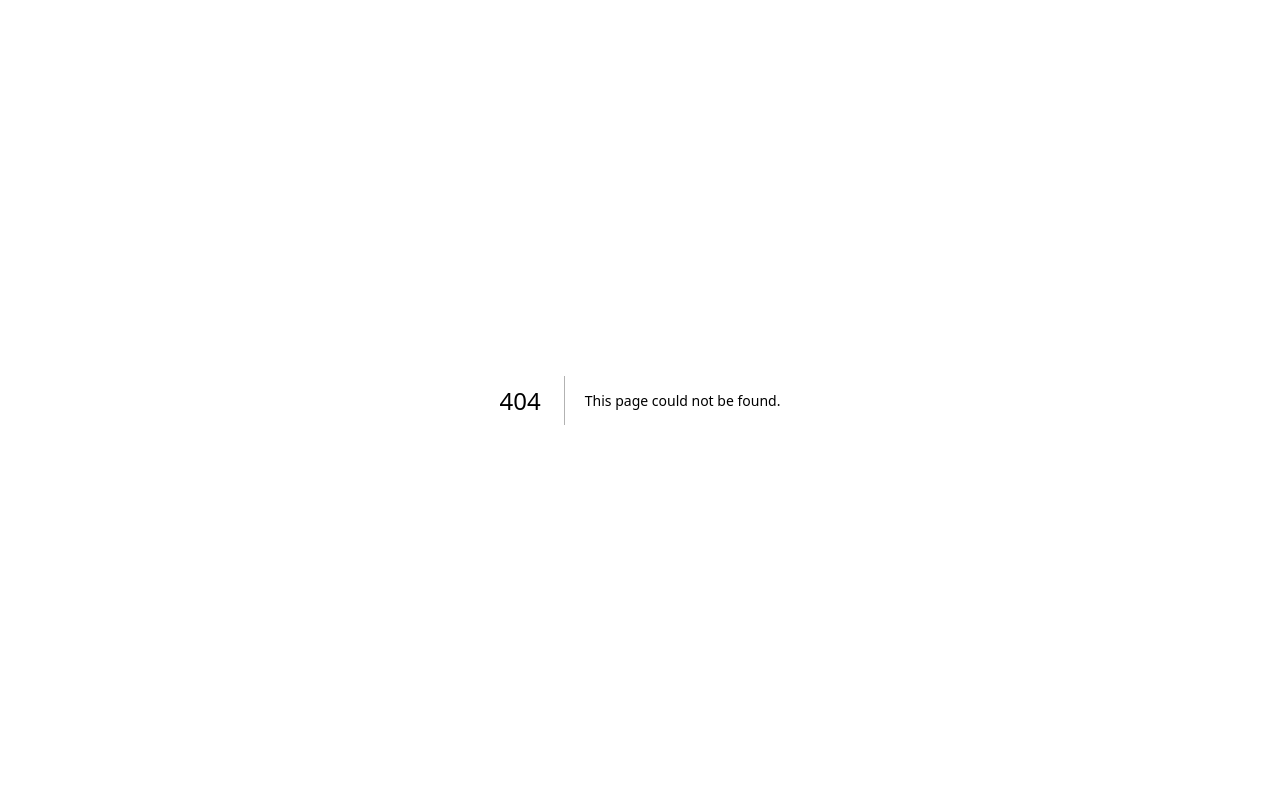
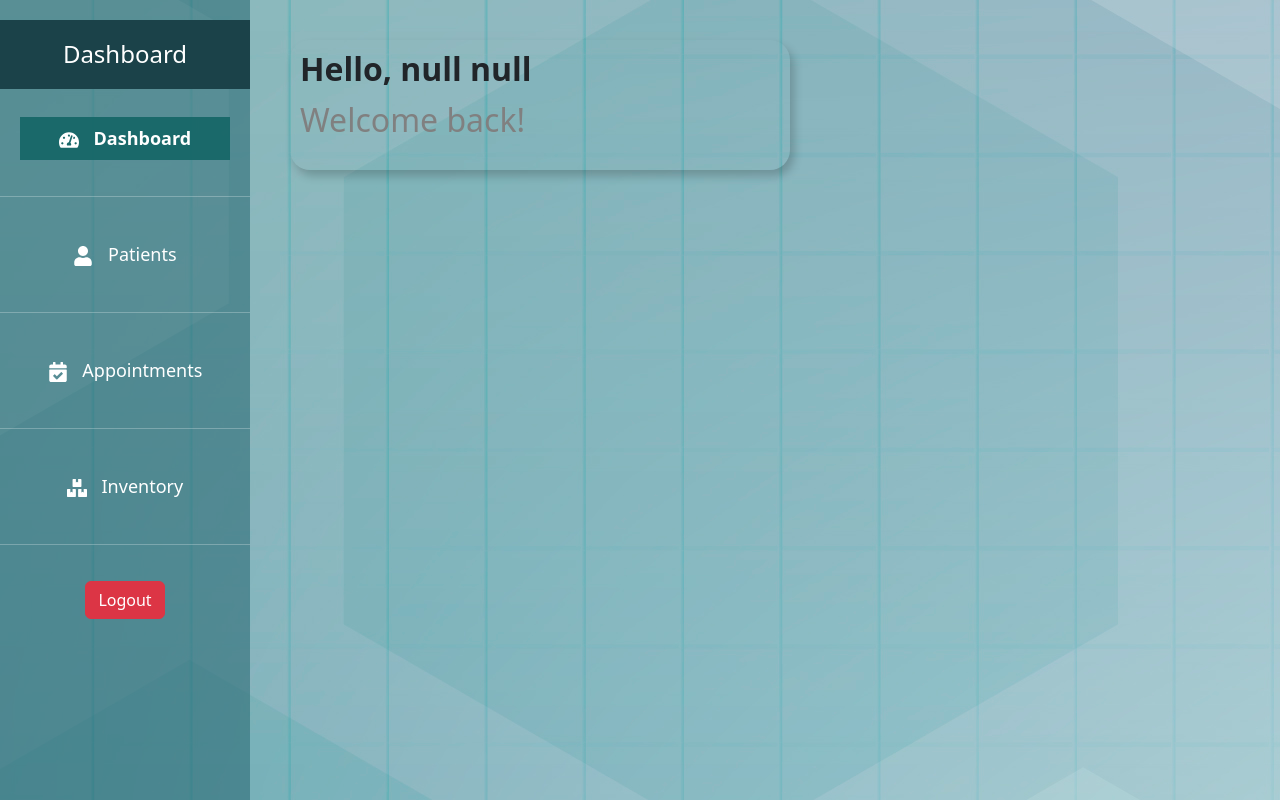
Before and after one commit to TharuHiru/Medical_Center_Management_System, a Next.js app in the folder frontend/: page /AssistantDashboard/dashboard in a window 1280 px wide. Before the commit this address had no page. Built offline with nearby package versions, Linux system fonts and the light colour scheme; no server answers.

Commit message:
updated the folder structure and some CSS

```diff
--- a/frontend/src/Styles/sideNavBar.css
+++ b/frontend/src/Styles/sideNavBar.css
@@ -59,6 +59,12 @@
   align-items: center;
 }
 
+.nav-link.active {
+  background-color: #116363db; /* Highlighted tab color */
+  color: white;
+  font-weight: bold;
+}
+
 span {
   margin-left: 16px;
 }
--- /dev/null
+++ b/frontend/src/app/AssistantDashboard/dashboard/page.js
@@ -0,0 +1,39 @@
+"use client";
+
+import React, { useState } from "react";
+import { useSearchParams, useRouter } from "next/navigation";
+import "../../../Styles/AssistantDashboard.css";
+import "../../../Styles/loginForms.css";
+import AssistNavBar from "../../../components/assistantSideBar";
+import { FaUser, FaBoxes, FaPlay } from "react-icons/fa";
+
+import AddPatientModal from "../../../components/addPatientModel";
+
+function AssistantDashboard() {
+  const router = useRouter();
+
+  const searchParams = useSearchParams(); // get the search parameters from the URL
+  const username = `${searchParams.get("firstname")} ${searchParams.get("lastname")}`;
+
+  // Dummy logout function (replace with actual logout logic)
+  const logout = () => {
+    console.log("Logging out...");
+    router.push("/login"); // Redirect to login page after logout
+  };
+
+  return (
+    <div className="dashboard-container">
+      {/* Vertical Navigation Bar */}
+      <AssistNavBar onLogout={logout} />
+
+      <div className="content-area">
+        <div className="greeting-container">
+          <h5 className="assistant-name">Hello, {username}</h5>
+          <p className="greeting-text">Welcome back!</p>
+        </div>
+      </div>
+    </div>
+  );
+}
+
+export default AssistantDashboard;
--- a/frontend/src/app/AssistantLogin/page.js
+++ b/frontend/src/app/AssistantLogin/page.js
@@ -22,7 +22,7 @@ const AssistantLogin = () => {
           toast.success("Logged in successfully!");
           localStorage.setItem("AssistToken", data.token);
 
-          router.push(`/AssistantDashboard?firstname=${data.user.firstName}&lastname=${data.user.lastName}`); // Redirect to the dashboard
+          router.push(`/AssistantDashboard/dashboard?firstname=${data.user.firstName}&lastname=${data.user.lastName}`); // Redirect to the dashboard
         }
         else {
           console.error("Login Failed:", data.message); // messgae for Debugging
--- a/frontend/src/components/assistantSideBar.js
+++ b/frontend/src/components/assistantSideBar.js
@@ -1,33 +1,46 @@
-// src/components/VerticalNavBar.js
-import React from 'react';
-import Link from 'next/link';
+"use client";
+
+import React from "react";
+import Link from "next/link";
+import { usePathname } from "next/navigation";
 import { FaTachometerAlt, FaCalendarCheck, FaBoxes, FaUser } from "react-icons/fa";
+import "../Styles/sideNavBar.css";
 
 const AssistNavBar = ({ onLogout }) => {
+  const pathname = usePathname(); // Get current route
+
   return (
     <div className="vertical-nav">
       <h4>Dashboard</h4>
       <ul className="nav flex-column dsh-nav-items">
         <li className="nav-item">
-          <Link href="/" className="nav-link">
+          <Link href="/AssistantDashboard/dashboard"
+          className={`nav-link ${pathname === "/AssistantDashboard/dashboard" ? "active" : ""}`}>
             <FaTachometerAlt className="nav-icon" /> Dashboard
           </Link>
         </li>
+        <hr></hr>
         <li className="nav-item">
-          <Link href="AssistantDashboard/patientManagement" className="nav-link">
-            <FaUser className="nav-icon"/> Patients
+          <Link href="/AssistantDashboard/patientManagement"
+          className={`nav-link ${pathname === "/AssistantDashboard/patientManagement" ? "active" : ""}`}>
+            <FaUser className="nav-icon" /> Patients
           </Link>
         </li>
+        <hr></hr>
         <li className="nav-item">
-          <Link href="/appointments" className="nav-link">
-            <FaCalendarCheck className="nav-icon"/> Appointments
+          <Link href="/appointments"
+          className={`nav-link ${pathname === "/appointments" ? "active" : ""}`}>
+            <FaCalendarCheck className="nav-icon" /> Appointments
           </Link>
         </li>
+        <hr></hr>
         <li className="nav-item">
-          <Link href="AssistantDashboard/inventoryManagement" className="nav-link">
-            <FaBoxes className="nav-icon"/> Inventory
+          <Link href="/AssistantDashboard/inventoryManagement"
+          className={`nav-link ${pathname === "/AssistantDashboard/inventoryManagement" ? "active" : ""}`}>
+            <FaBoxes className="nav-icon" /> Inventory
           </Link>
         </li>
+        <hr></hr>
         <li>
           <button className="btn btn-danger logout-btn" onClick={onLogout}>
             Logout
```
Also changed, not shown: frontend/src/app/AssistantDashboard/page.js (deleted, +0 -76 lines), frontend/src/app/AssistantDashboard/patientManagement/page.js (+62 -9 lines).
